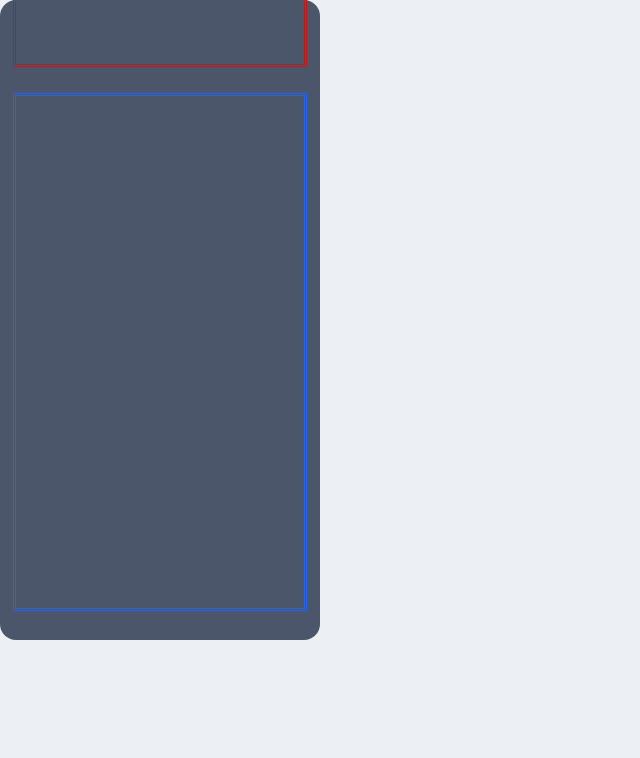
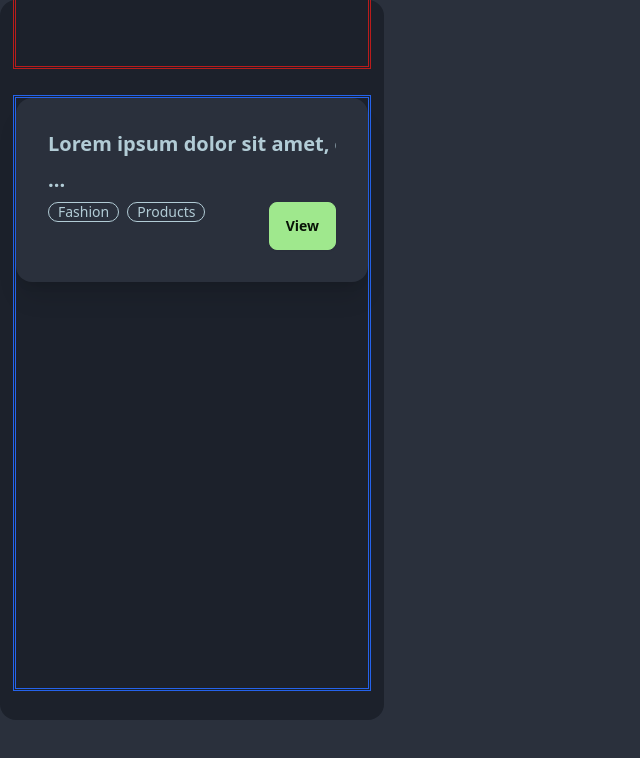
Before and after one commit to Dark-Ai-py/EasyDo-Work-Manager, a Vue app in the folder work-manager/: page / in a window 1280 px wide. Shown: the top 758 px of the page, without its empty margins (0-640 px from the left). Built offline with nearby package versions, Linux system fonts and the light colour scheme.

Commit message:
Todobar -started to setup card -defined props

```diff
--- a/work-manager/index.html
+++ b/work-manager/index.html
@@ -1,9 +1,9 @@
 <!DOCTYPE html>
-<html lang="en">
+<html lang="en" data-theme="dim">
 	<head>
-    <meta charset="UTF-8">
-    <link rel="icon" href="/favicon.ico">
-    <meta name="viewport" content="width=device-width, initial-scale=1.0">
+		<meta charset="UTF-8" />
+		<link rel="icon" href="/favicon.ico" />
+		<meta name="viewport" content="width=device-width, initial-scale=1.0" />
 		<title>Vite App</title>
 	</head>
 	<body>
--- a/work-manager/src/components/TodoBar.vue
+++ b/work-manager/src/components/TodoBar.vue
@@ -1,18 +1,34 @@
 <script setup>
 	const { todoItems } = defineProps(["items"]);
-	function ParseProps() {}
 </script>
 
 <template>
 	<div
-		class="flex justify-center rounded-2xl bg-neutral max-w-80 flex-col"
-		style="height: 80vh"
+		class="flex justify-center rounded-2xl bg-neutral max-w-96 flex-col"
+		style="height: 90vh"
 	>
 		<div class="outline-double outline-red-700 h-20 mb-8 mr-4 ml-4"></div>
 		<div
 			class="outline-double outline-blue-600 h-fit mb-8 mr-4 ml-4"
 			style="height: 100%"
-		></div>
+		>
+			<div class="card bg-base-100 w-full shadow-xl mb-2">
+				<div class="card-body">
+					<h3 class="card-title truncate">
+						Lorem ipsum dolor sit amet, consectetur adipisicing elit. Repellat
+						culpa voluptatum, qui magni autem officiis at! Libero illum
+						aspernatur labore, odit eius obcaecati voluptas alias vel eveniet
+						aperiam cumque molestias.
+					</h3>
+					<h3 class="card-title truncate mr-2">...</h3>
+					<div class="card-actions justify-end">
+						<div class="badge badge-outline">Fashion</div>
+						<div class="badge badge-outline">Products</div>
+						<button class="btn btn-primary ml-auto">View</button>
+					</div>
+				</div>
+			</div>
+		</div>
 	</div>
 </template>
 
```
Lines whose indentation alone changed are shown as unchanged.
